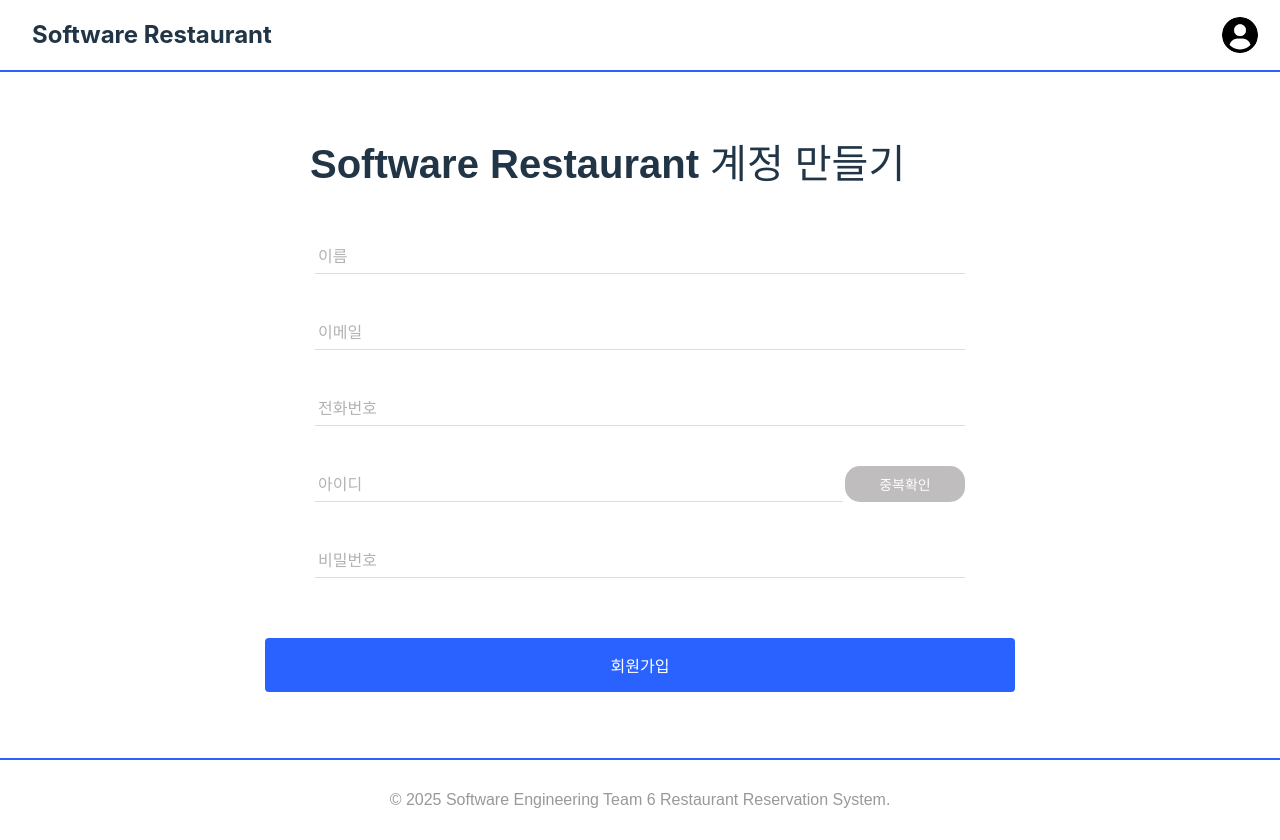
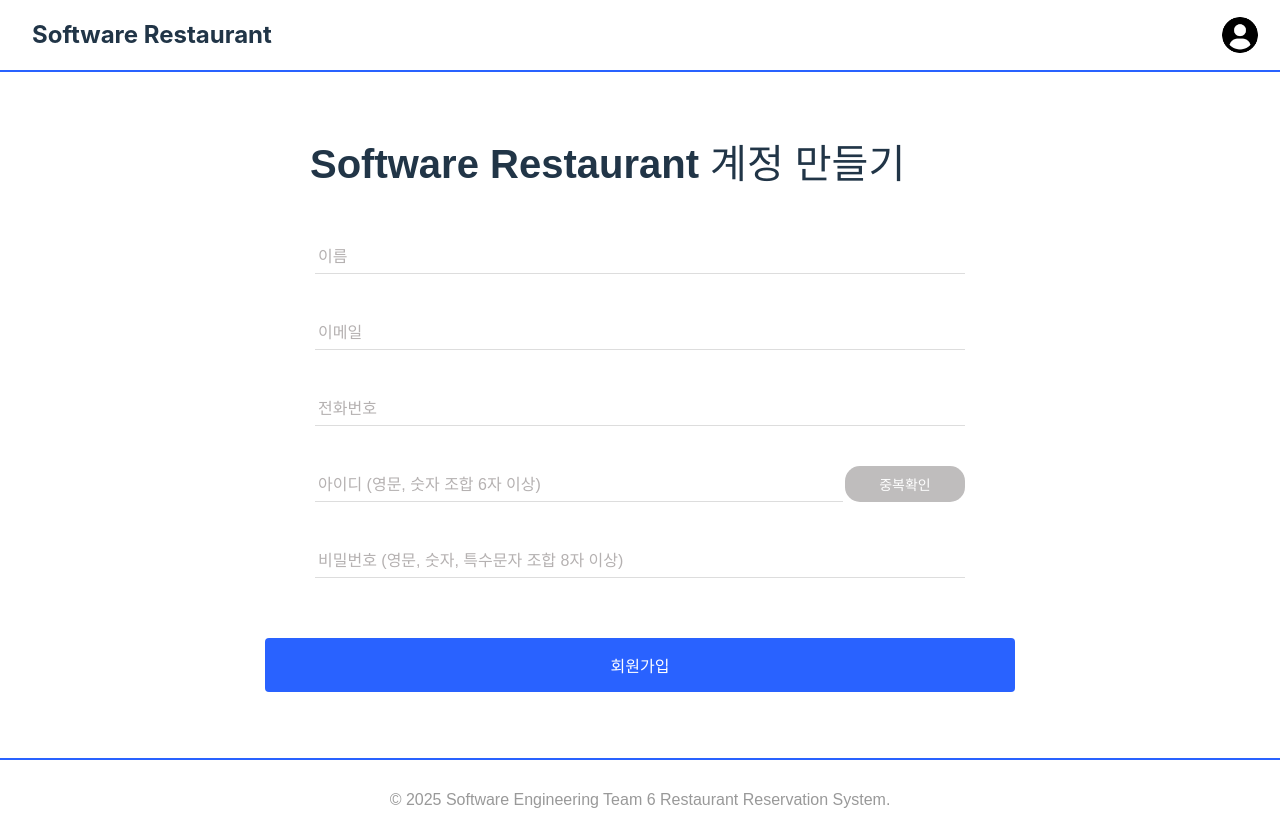
Before and after one commit to ybkim453/Software-Engineering-Team-6, a React (Vite) app in the folder frontend/: page /signup in a window 1280 px wide. Built offline with nearby package versions, Linux system fonts and the light colour scheme.

Commit message:
fix: change placeholder on SignupPage.jsx

```diff
--- a/frontend/src/pages/SignupPage.jsx
+++ b/frontend/src/pages/SignupPage.jsx
@@ -209,7 +209,7 @@ const SignupPage = () => {
           <input
             type="text"
             name="userid"
-            placeholder="아이디"
+            placeholder="아이디 (영문, 숫자 조합 6자 이상)"
             value={formData.userid}
             onChange={handleChange}
           />
@@ -227,7 +227,7 @@ const SignupPage = () => {
           <input
             type="password"
             name="password"
-            placeholder="비밀번호"
+            placeholder="비밀번호 (영문, 숫자, 특수문자 조합 8자 이상)"
             value={formData.password}
             onChange={handleChange}
           />
```
